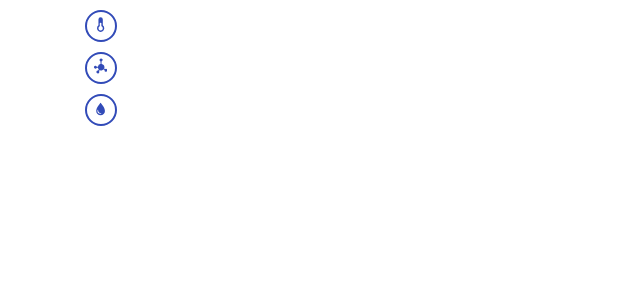
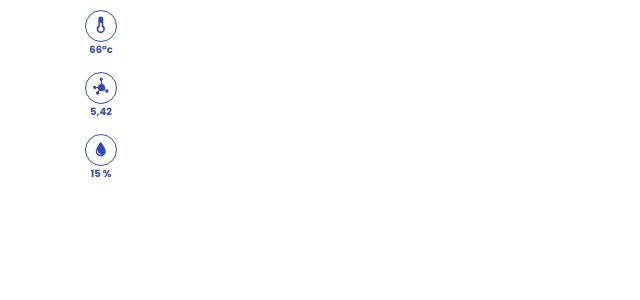
Before and after one commit to Plantacle/plantacle, a React (Create React App) app: page /styleguide1 in a window 1280 px wide. Shown: the top 300 px of the page, without its empty margins (0-640 px from the left). Built offline with nearby package versions, Linux system fonts and the light colour scheme.

Commit message:
Finished styling measurements

```diff
--- a/src/components/atoms/Measurement.js
+++ b/src/components/atoms/Measurement.js
@@ -3,6 +3,12 @@ import styled from 'styled-components';
 import Methane from '../svg/Methane';
 import Moist from '../svg/Moist';
 import Temperature from '../svg/Temperature';
+
+const Wrapper = styled.div`
+  height: 32px;
+  width: 32px;
+  margin-bottom: 30px;
+`;
 
 const Circle = styled.div`
   height: 32px;
@@ -10,8 +16,15 @@ const Circle = styled.div`
   border-radius: 50%;
   border-color: #324BB8;
   border-style: solid;
-  border-width: 2px;
+  border-width: 1px;
   margin-top: 10px;
+`;
+
+const TitleCircle = styled.p`
+  font-weight: 700;
+  font-size: 10px;
+  text-align: center;
+  color: #324BB8;
 `;
 
 class Measurement extends React.Component {
@@ -20,25 +33,26 @@ class Measurement extends React.Component {
 
      if (name === "methane") {
        return (
-         <div>
-         <Circle> <Methane width="20" height="20" /> </Circle>
-         </div>
+         <Wrapper>
+           <Circle> <Methane width="23" height="23" /> </Circle>
+           <TitleCircle> {this.props.value} </TitleCircle>
+         </Wrapper>
        )
      } else if (name === "moist") {
        return (
-         <div>
-         <Circle> <Moist width="20" height="20" /> </Circle>
-         </div>
+         <Wrapper>
+           <Circle> <Moist width="23" height="23" /> </Circle>
+           <TitleCircle> {this.props.value} </TitleCircle>
+         </Wrapper>
        )
      } else if (name === "temperature") {
       return (
-        <div>
-        <Circle> <Temperature width="20" height="20" /> </Circle>
-        </div>
+        <Wrapper>
+          <Circle> <Temperature width="23" height="23" /> </Circle>
+          <TitleCircle> {this.props.value} </TitleCircle>
+        </Wrapper>
       )
     }
-
-    return <div></div>;
 
   }
 }
--- a/src/components/svg/Methane.js
+++ b/src/components/svg/Methane.js
@@ -1,7 +1,7 @@
 import React from "react";
 
 const SvgMethane = props => (
-  <svg width={props.width} height={props.height} viewBox="-5 -2 18 26" {...props}>
+  <svg width={props.width} height={props.height} viewBox="-4 -4 18 26" {...props}>
     <path
       d="M8.553 5.398V4.043a.55.55 0 00-.3-.512 1.89 1.89 0 01-.6-2.713A1.9 1.9 0 0110.39.401a1.9 1.9 0 01-.179 3.1.65.65 0 00-.368.668c.043.822.055 1.646.081 2.469.009.3.1.414.4.484a4.237 4.237 0 012.311 1.363 4.172 4.172 0 011.039 3.146 4.2 4.2 0 01-.205 1 .417.417 0 00.208.574c.176.117.361.221.529.348a.506.506 0 00.587.039 1.875 1.875 0 011.857.059 1.937 1.937 0 01.885 1.99 1.949 1.949 0 01-1.585 1.516 1.9 1.9 0 01-2.176-2.033.452.452 0 00-.226-.46c-.2-.123-.39-.256-.588-.378a.4.4 0 00-.572.056 4.243 4.243 0 01-2.374 1.156 4.2 4.2 0 01-2.1-.24c-.533-.2-.538-.178-.881.261a.985.985 0 00-.154 1.2 1.816 1.816 0 01-.668 2.252 1.88 1.88 0 01-2.408-.209 1.792 1.792 0 01-.46-1.971 1.8 1.8 0 011.6-1.266 1.521 1.521 0 01.262-.014.468.468 0 00.453-.244c.161-.251.333-.5.5-.74a.412.412 0 00-.014-.542 4.452 4.452 0 01-.843-1.686.413.413 0 00-.428-.333c-.284-.007-.569-.007-.852-.022a.487.487 0 00-.482.262 1.9 1.9 0 01-2.2.835A1.906 1.906 0 01.01 11.102a1.906 1.906 0 011.531-1.737 1.89 1.89 0 012.014.943.543.543 0 00.549.342c.232-.011.466.02.7.024a.434.434 0 00.489-.369 4.281 4.281 0 012.924-3.1c.353-.12.412-.2.409-.567V5.392z"
       fill="#324bb8"
--- a/src/components/svg/Moist.js
+++ b/src/components/svg/Moist.js
@@ -1,7 +1,7 @@
 import React from "react";
 
 const SvgMoist = props => (
-  <svg width={props.width} height={props.height} viewBox="-8 -5 18 26" {...props}>
+  <svg width={props.width} height={props.height} viewBox="-7 -7 18 26" {...props}>
     <path
       d="M9.087 4.5A39.945 39.945 0 006.013.171.463.463 0 005.654 0a.463.463 0 00-.359.171 39.992 39.992 0 00-3.074 4.33C.746 6.935-.001 8.948-.001 10.482a5.661 5.661 0 005.655 5.655 5.661 5.661 0 005.655-5.655c.001-1.536-.749-3.548-2.222-5.982zM6.43 14.054a4.116 4.116 0 01-1.019.127 3.707 3.707 0 01-3.831-3.559 4.549 4.549 0 01.371-1.645.242.242 0 01.277-.139.224.224 0 01.183.238 3.583 3.583 0 00-.022.385 4.3 4.3 0 004 4.16.23.23 0 01.211.2.223.223 0 01-.169.233z"
       fill="#324bb8"
--- a/src/components/svg/Temperature.js
+++ b/src/components/svg/Temperature.js
@@ -1,7 +1,7 @@
 import React from "react";
 
 const SvgTemperature = props => (
-  <svg width={props.width} height={props.height} viewBox="-9 -3 18 26" {...props}>
+  <svg width={props.width} height={props.height} viewBox="-8 -5 18 26" {...props}>
     <path
       d="M3.781 11.207a.529.529 0 01-.258.443 3.158 3.158 0 00-1.633 2.529 2.836 2.836 0 105.672 0 3.178 3.178 0 00-1.635-2.528.529.529 0 01-.256-.442V7.562s-1.418-.911-1.891 0 .001 3.645.001 3.645zM0 14.179a4.726 4.726 0 107.562-3.781V2.834a2.836 2.836 0 00-5.672 0V10.4A4.719 4.719 0 000 14.179z"
       fill="#324bb8"
--- a/src/pages/Styleguide1.js
+++ b/src/pages/Styleguide1.js
@@ -7,9 +7,9 @@ class Styleguide1 extends React.Component {
     return (
       <div>
 
-        <Measurement name="temperature"> </Measurement>
-        <Measurement name="methane"> </Measurement>
-        <Measurement name="moist"> </Measurement>
+        <Measurement name="temperature" value="66°c"> </Measurement>
+        <Measurement name="methane" value="5,42"> </Measurement>
+        <Measurement name="moist"  value="15 %"> </Measurement>
 
       </div>
     )
```
